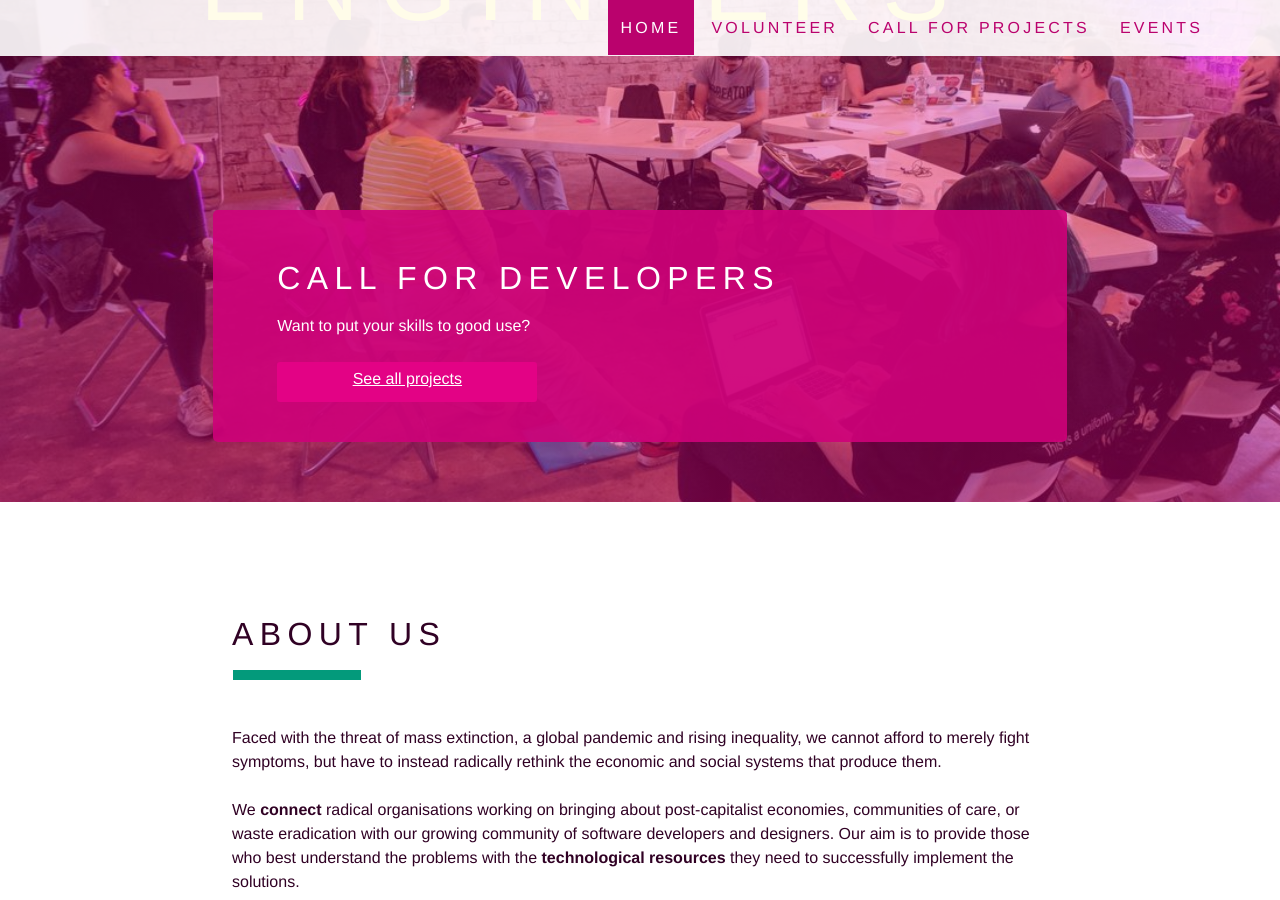
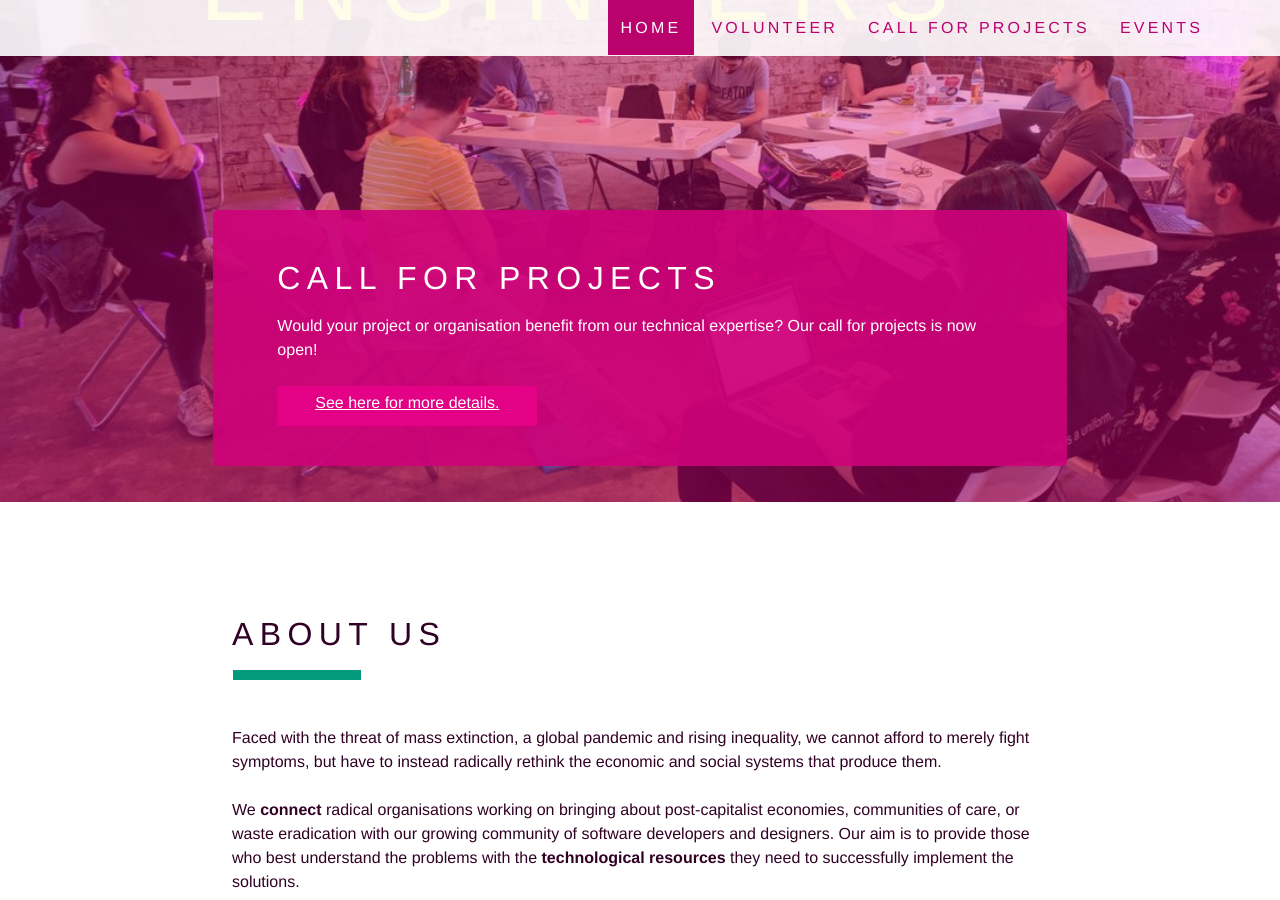
Before and after one commit to radicalengineers/radicalengineers.github.io, a Jekyll site: the page index.html, which Jekyll copies as it is, in a window 1280 px wide and 900 px high, scrolled down 398 px. Built offline with Jekyll 4.4.1, drawn with Linux system fonts in a browser that asks for light colours.

Commit message:
Opening cohort 6

```diff
--- a/index.html
+++ b/index.html
@@ -30,12 +30,12 @@
       </div>
       <div class="clearfix mxn0">
         <div class="col-10 sm-col-10 py1 px0 mx-auto project-banner">
-          <h1 class="responsive-h1 caps py1 mb0 px4">Call for Developers</h1>
+          <h1 class="responsive-h1 caps py1 mb0 px4">Call for Projects</h1>
           <div class="py1 px4 mb0">
-            <p>Want to put your skills to good use?</p>
+            <p>Would your project or organisation benefit from our technical expertise? Our call for projects is now open!</p>
           </div>
           <div class="mb3 px4">
-             <a href="/volunteer_positions" class="button long underline">See all projects</a>
+             <a href="/projects" class="button long underline">See here for more details.</a>
           </div>
       </div>
     </div>
```
